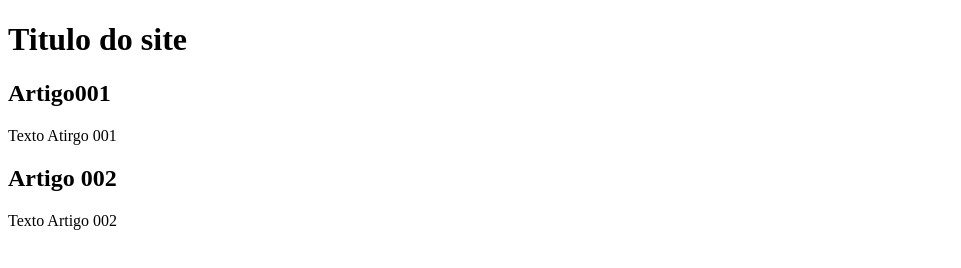
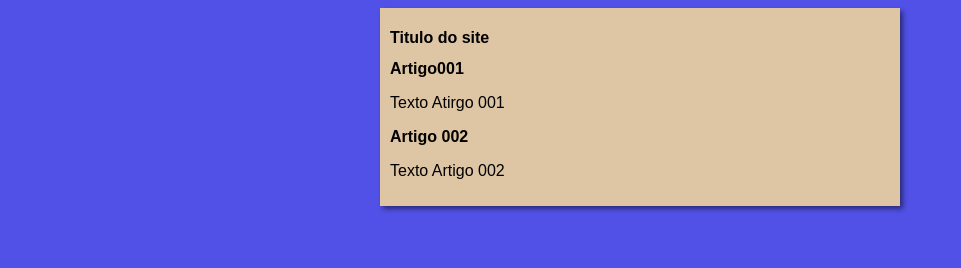
Before and after one commit to huelden/Projeto-site, a plain HTML site: page index.html in a window 1280 px wide. Shown: the whole page, without its empty margins (0-961 px from the left). Drawn offline with Linux system fonts and the light colour scheme.

Commit message:
Iniciei o designer

```diff
--- a/estilos/style.css
+++ b/estilos/style.css
@@ -0,0 +1,16 @@
+*{
+   font-family: Arial, Helvetica, sans-serif;
+   font-size: 16px;
+
+}
+body {
+     background-color: rgb(81, 81, 231);
+}
+
+main{
+    background-color: rgb(222, 197, 164);
+    width: 500px;
+    margin: auto;
+    padding: 10px;
+    box-shadow: 3px 3px 5px rgba(0, 0, 0, 0.48);
+}
--- a/index.html
+++ b/index.html
@@ -4,6 +4,7 @@
     <meta charset="UTF-8">
     <meta name="viewport" content="width=device-width, initial-scale=1.0">
     <title>Titulo do site</title>
+    <link rel="stylesheet" href="estilos/style.css">
 </head>
 <body>
   <main>
```
